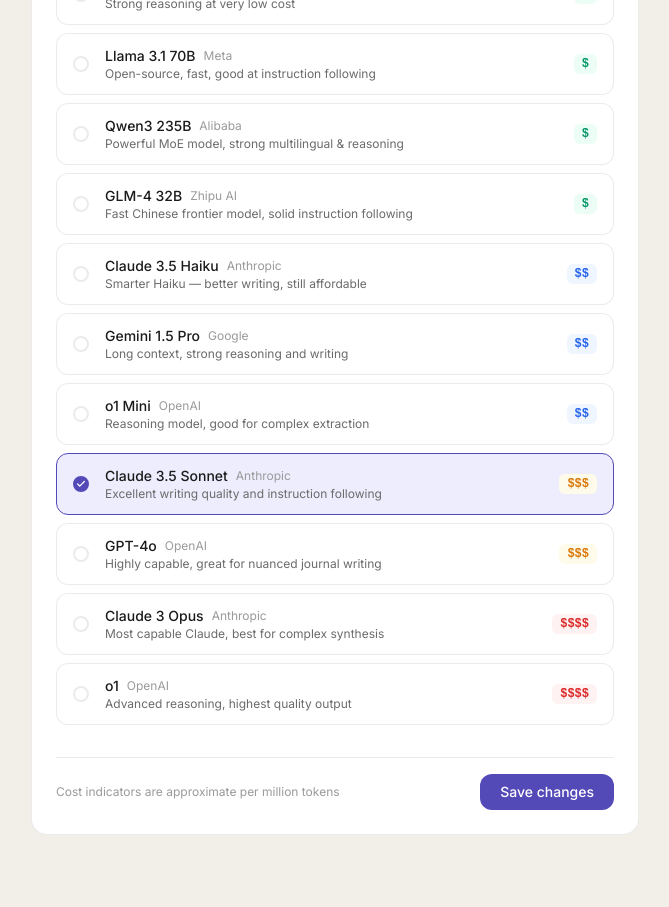
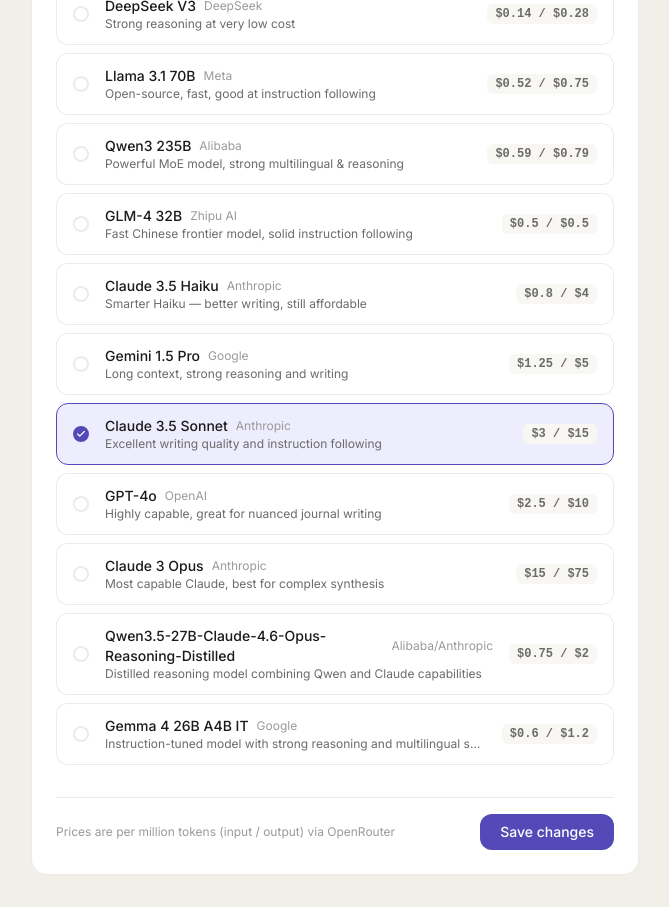
Before and after one commit to cillegio8/brianOS, a Next.js app: page /settings in a window 1280 px wide. Shown: the part 1580-2487 px from the top of the page, without its empty margins (433-1102 px from the left). Before the commit the page ends 2447 px from the top, so only its background shows below. Built offline with nearby package versions, Linux system fonts and the light colour scheme.

Commit message:
LLM models udpated

```diff
--- a/src/app/people/page.tsx
+++ b/src/app/people/page.tsx
@@ -77,6 +77,32 @@
     }
   }
 
+  const handleDeletePerson = async (id: string) => {
+    try {
+      const supabase = getClient()
+      console.log('Attempting to delete person with id:', id)
+
+      const { error } = await (supabase as any)
+        .from('people')
+        .delete()
+        .eq('id', id)
+
+      if (error) {
+        console.error('Supabase delete error:', error)
+        throw error
+      }
+
+      console.log('Successfully deleted person:', id)
+      setPeople(prev => prev.filter(p => p.id !== id))
+      if (selectedPerson?.id === id) {
+        setSelectedPerson(null)
+      }
+    } catch (err) {
+      console.error('Delete error:', err)
+      alert(`Failed to delete person: ${err instanceof Error ? err.message : 'Unknown error'}`)
+    }
+  }
+
   const filteredPeople = people.filter(p =>
     p.name.toLowerCase().includes(searchQuery.toLowerCase()) ||
     p.aliases.some(a => a.toLowerCase().includes(searchQuery.toLowerCase()))
@@ -132,6 +158,7 @@
                     person={person}
                     compact
                     onClick={() => loadPersonDetails(person)}
+                    onDelete={handleDeletePerson}
                   />
                 ))
               ) : (
@@ -147,7 +174,7 @@
             <div className="hidden md:block">
               {selectedPerson ? (
                 <div className="sticky top-8">
-                  <PersonCard person={selectedPerson} />
+                  <PersonCard person={selectedPerson} onDelete={handleDeletePerson} />
                 </div>
               ) : (
                 <div className="bg-[var(--color-bg-secondary)] rounded-2xl p-8 text-center text-[var(--color-text-secondary)]">
--- a/src/app/settings/page.tsx
+++ b/src/app/settings/page.tsx
@@ -9,25 +9,25 @@
   id: string
   name: string
   provider: string
-  cost: '$' | '$$' | '$$$' | '$$$$'
+  price: string
   description: string
 }
 
 const MODELS: Model[] = [
-  { id: 'google/gemini-flash-1.5',              name: 'Gemini 1.5 Flash',    provider: 'Google',    cost: '$',    description: 'Ultra-fast, great for structured extraction' },
-  { id: 'openai/gpt-4o-mini',                   name: 'GPT-4o Mini',         provider: 'OpenAI',    cost: '$',    description: 'Capable and affordable, solid JSON output' },
-  { id: 'anthropic/claude-3-haiku',             name: 'Claude 3 Haiku',      provider: 'Anthropic', cost: '$',    description: 'Fast and cheap, reliable for simple tasks' },
-  { id: 'deepseek/deepseek-chat',               name: 'DeepSeek V3',         provider: 'DeepSeek',  cost: '$',    description: 'Strong reasoning at very low cost' },
-  { id: 'meta-llama/llama-3.1-70b-instruct',   name: 'Llama 3.1 70B',       provider: 'Meta',      cost: '$',    description: 'Open-source, fast, good at instruction following' },
-  { id: 'qwen/qwen3-235b-a22b',                name: 'Qwen3 235B',          provider: 'Alibaba',   cost: '$',    description: 'Powerful MoE model, strong multilingual & reasoning' },
-  { id: 'z-ai/glm-4-32b',                      name: 'GLM-4 32B',           provider: 'Zhipu AI',  cost: '$',    description: 'Fast Chinese frontier model, solid instruction following' },
-  { id: 'anthropic/claude-3.5-haiku',           name: 'Claude 3.5 Haiku',    provider: 'Anthropic', cost: '$$',   description: 'Smarter Haiku — better writing, still affordable' },
-  { id: 'google/gemini-pro-1.5',                name: 'Gemini 1.5 Pro',      provider: 'Google',    cost: '$$',   description: 'Long context, strong reasoning and writing' },
-  { id: 'openai/o1-mini',                       name: 'o1 Mini',             provider: 'OpenAI',    cost: '$$',   description: 'Reasoning model, good for complex extraction' },
-  { id: 'anthropic/claude-3.5-sonnet',          name: 'Claude 3.5 Sonnet',   provider: 'Anthropic', cost: '$$$',  description: 'Excellent writing quality and instruction following' },
-  { id: 'openai/gpt-4o',                        name: 'GPT-4o',              provider: 'OpenAI',    cost: '$$$',  description: 'Highly capable, great for nuanced journal writing' },
-  { id: 'anthropic/claude-3-opus',              name: 'Claude 3 Opus',       provider: 'Anthropic', cost: '$$$$', description: 'Most capable Claude, best for complex synthesis' },
-  { id: 'openai/o1',                            name: 'o1',                  provider: 'OpenAI',    cost: '$$$$', description: 'Advanced reasoning, highest quality output' },
+  { id: 'google/gemini-flash-1.5',              name: 'Gemini 1.5 Flash',    provider: 'Google',    price: '$0.075 / $0.3',    description: 'Ultra-fast, great for structured extraction' },
+  { id: 'openai/gpt-4o-mini',                   name: 'GPT-4o Mini',         provider: 'OpenAI',    price: '$0.15 / $0.6',     description: 'Capable and affordable, solid JSON output' },
+  { id: 'anthropic/claude-3-haiku',             name: 'Claude 3 Haiku',      provider: 'Anthropic', price: '$0.25 / $1.25',    description: 'Fast and cheap, reliable for simple tasks' },
+  { id: 'deepseek/deepseek-chat',               name: 'DeepSeek V3',         provider: 'DeepSeek',  price: '$0.14 / $0.28',    description: 'Strong reasoning at very low cost' },
+  { id: 'meta-llama/llama-3.1-70b-instruct',   name: 'Llama 3.1 70B',       provider: 'Meta',      price: '$0.52 / $0.75',    description: 'Open-source, fast, good at instruction following' },
+  { id: 'qwen/qwen3-235b-a22b',                name: 'Qwen3 235B',          provider: 'Alibaba',   price: '$0.59 / $0.79',    description: 'Powerful MoE model, strong multilingual & reasoning' },
+  { id: 'z-ai/glm-4-32b',                      name: 'GLM-4 32B',           provider: 'Zhipu AI',  price: '$0.5 / $0.5',      description: 'Fast Chinese frontier model, solid instruction following' },
+  { id: 'anthropic/claude-3.5-haiku',           name: 'Claude 3.5 Haiku',    provider: 'Anthropic', price: '$0.8 / $4',        description: 'Smarter Haiku — better writing, still affordable' },
+  { id: 'google/gemini-pro-1.5',                name: 'Gemini 1.5 Pro',      provider: 'Google',    price: '$1.25 / $5',       description: 'Long context, strong reasoning and writing' },
+  { id: 'anthropic/claude-3.5-sonnet',          name: 'Claude 3.5 Sonnet',   provider: 'Anthropic', price: '$3 / $15',         description: 'Excellent writing quality and instruction following' },
+  { id: 'openai/gpt-4o',                        name: 'GPT-4o',              provider: 'OpenAI',    price: '$2.5 / $10',       description: 'Highly capable, great for nuanced journal writing' },
+  { id: 'anthropic/claude-3-opus',              name: 'Claude 3 Opus',       provider: 'Anthropic', price: '$15 / $75',        description: 'Most capable Claude, best for complex synthesis' },
+  { id: 'qwen/qwen3.5-27b-claude-4.6-opus-reasoning-distilled', name: 'Qwen3.5-27B-Claude-4.6-Opus-Reasoning-Distilled', provider: 'Alibaba/Anthropic', price: '$0.75 / $2',        description: 'Distilled reasoning model combining Qwen and Claude capabilities' },
+  { id: 'google/gemma-4-26b-a4b-it',            name: 'Gemma 4 26B A4B IT',  provider: 'Google',    price: '$0.6 / $1.2',      description: 'Instruction-tuned model with strong reasoning and multilingual support' },
 ]
 
 const COST_COLORS: Record<string, string> = {
@@ -95,12 +95,9 @@
                 <p className="text-xs text-[var(--color-text-secondary)] truncate">{model.description}</p>
               </div>
 
-              {/* Cost badge */}
-              <span className={cn(
-                'text-xs font-semibold px-2 py-0.5 rounded-md shrink-0 font-mono',
-                COST_COLORS[model.cost]
-              )}>
-                {model.cost}
+              {/* Price */}
+              <span className="text-xs font-semibold px-2 py-0.5 rounded-md shrink-0 font-mono bg-[var(--color-bg-secondary)] text-[var(--color-text-secondary)]">
+                {model.price}
               </span>
             </button>
           )
@@ -164,7 +161,7 @@
 
             <div className="flex items-center justify-between pt-4 border-t border-[var(--color-border-secondary)]">
               <p className="text-xs text-[var(--color-text-tertiary)]">
-                Cost indicators are approximate per million tokens
+                Prices are per million tokens (input / output) via OpenRouter
               </p>
               <button
                 type="button"
--- a/src/components/PersonCard.tsx
+++ b/src/components/PersonCard.tsx
@@ -9,9 +9,10 @@
   person: PersonWithMentions
   compact?: boolean
   onClick?: () => void
+  onDelete?: (id: string) => void
 }
 
-export function PersonCard({ person, compact = false, onClick }: PersonCardProps) {
+export function PersonCard({ person, compact = false, onClick, onDelete }: PersonCardProps) {
   const color = getColorForName(person.name)
   const initials = getInitials(person.name)
 
@@ -43,7 +44,26 @@
             )}
           </p>
         </div>
-        <ChevronRight className="w-5 h-5 text-[var(--color-text-tertiary)] group-hover:text-[var(--color-text-secondary)] transition-colors" />
+        <div className="flex items-center gap-2">
+          <button
+            type="button"
+            onClick={(e) => {
+              e.stopPropagation()
+              onDelete?.(person.id)
+            }}
+            className={cn(
+              "flex items-center gap-1 px-2 py-1 rounded-full text-xs",
+              "bg-red-100 text-red-700 dark:bg-red-900/30 dark:text-red-400",
+              "hover:bg-red-200 dark:hover:bg-red-800 transition-colors"
+            )}
+          >
+            <svg className="w-3 h-3" fill="none" stroke="currentColor" viewBox="0 0 24 24">
+              <path strokeLinecap="round" strokeLinejoin="round" strokeWidth={2} d="M19 7l-.867 12.142A2 2 0 0116.138 21H7.862a2 2 0 01-1.995-1.858L5 7m5 4v6m4-6v6m1-10V4a1 1 0 00-1-1h-4a1 1 0 00-1 1v3M4 7h16" />
+            </svg>
+            Delete
+          </button>
+          <ChevronRight className="w-5 h-5 text-[var(--color-text-tertiary)] group-hover:text-[var(--color-text-secondary)] transition-colors" />
+        </div>
       </button>
     )
   }
@@ -60,9 +80,25 @@
             {initials}
           </div>
           <div className="flex-1">
-            <h2 className="text-xl font-semibold text-[var(--color-text-primary)]">
-              {person.name}
-            </h2>
+            <div className="flex items-start justify-between">
+              <h2 className="text-xl font-semibold text-[var(--color-text-primary)]">
+                {person.name}
+              </h2>
+              <button
+                type="button"
+                onClick={() => onDelete?.(person.id)}
+                className={cn(
+                  "flex items-center gap-1 px-2 py-1 rounded-full text-xs",
+                  "bg-red-100 text-red-700 dark:bg-red-900/30 dark:text-red-400",
+                  "hover:bg-red-200 dark:hover:bg-red-800 transition-colors"
+                )}
+              >
+                <svg className="w-3 h-3" fill="none" stroke="currentColor" viewBox="0 0 24 24">
+                  <path strokeLinecap="round" strokeLinejoin="round" strokeWidth={2} d="M19 7l-.867 12.142A2 2 0 0116.138 21H7.862a2 2 0 01-1.995-1.858L5 7m5 4v6m4-6v6m1-10V4a1 1 0 00-1-1h-4a1 1 0 00-1 1v3M4 7h16" />
+                </svg>
+                Delete
+              </button>
+            </div>
             {person.aliases.length > 0 && (
               <p className="text-sm text-[var(--color-text-secondary)] mt-1">
                 Also known as: {person.aliases.join(', ')}
```
